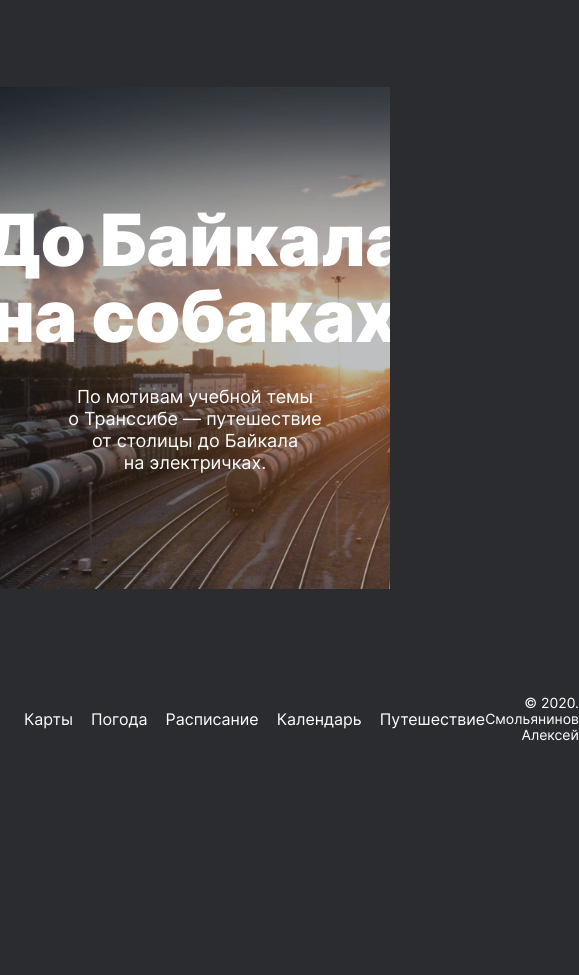
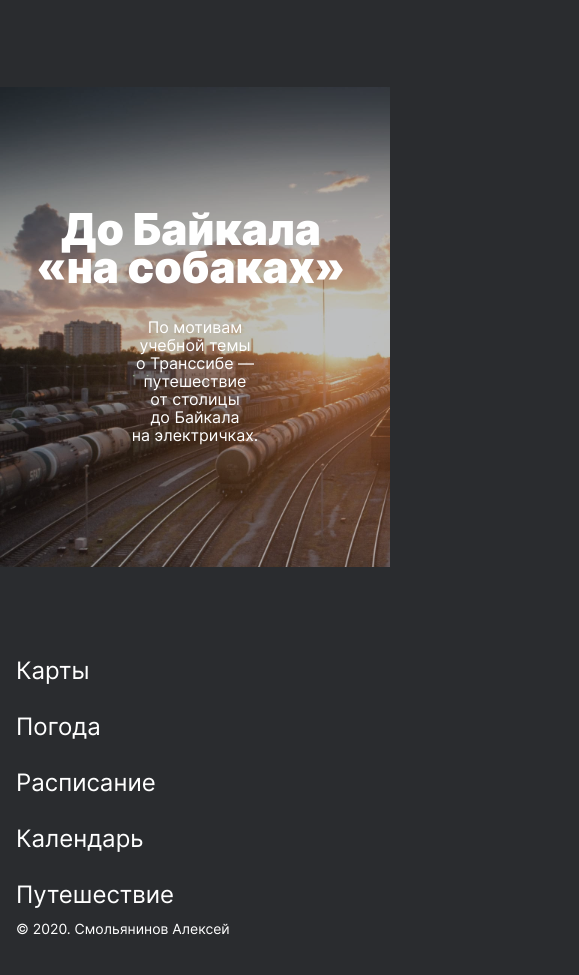
Before and after one commit to AlekseySmolyaninov/russian-travel, a plain HTML site: page index.html in a window 390 px wide. Shown: the part 10236-11211 px from the top of the page, 579 px wide, since content can reach past the window. Before the commit the page ends 11017 px from the top, so only its background shows below. Drawn offline with Linux system fonts and the light colour scheme.

Commit message:
add project

```diff
--- a/blocks/cover/__subtitle/__subtitle.css
+++ b/blocks/cover/__subtitle/__subtitle.css
@@ -22,6 +22,14 @@
   }
 }
 
+@media screen and (max-width: 520px) {
+  .cover__subtitle {
+    font-size: 16px;
+    line-height: 18px;
+    max-width: 288px;
+  }
+}
+
 @media screen and (max-width: 320px) {
   .cover__subtitle {
     padding: 0px 16px 33px;
--- a/blocks/cover/__title/__title.css
+++ b/blocks/cover/__title/__title.css
@@ -22,6 +22,14 @@
   }
 }
 
+@media screen and (max-width: 520px) {
+  .cover__title {
+    font-size: 44px;
+    line-height: 38px;
+    max-width: 320px;
+  }
+}
+
 @media screen and (max-width: 320px) {
   .cover__title {
     padding: 33px 16px 16px;
--- a/blocks/footer/__link/__link.css
+++ b/blocks/footer/__link/__link.css
@@ -12,7 +12,7 @@
   line-height: 18px;
 }
 
-@media screen and (max-width: 320px) {
+@media screen and (max-width: 625px) {
   .footer__link {
     font-size: 24px;
     line-height: 24px;
--- a/blocks/footer/footer.css
+++ b/blocks/footer/footer.css
@@ -6,6 +6,7 @@
   align-items: center;
   max-width: 1184px;
   margin: 0;
+
   padding: 0px 48px 24px;
 }
 
@@ -15,7 +16,7 @@
   }
 }
 
-@media screen and (max-width: 320px) {
+@media screen and (max-width: 625px) {
   .footer {
     flex-direction: column;
     align-items: flex-start;
```
